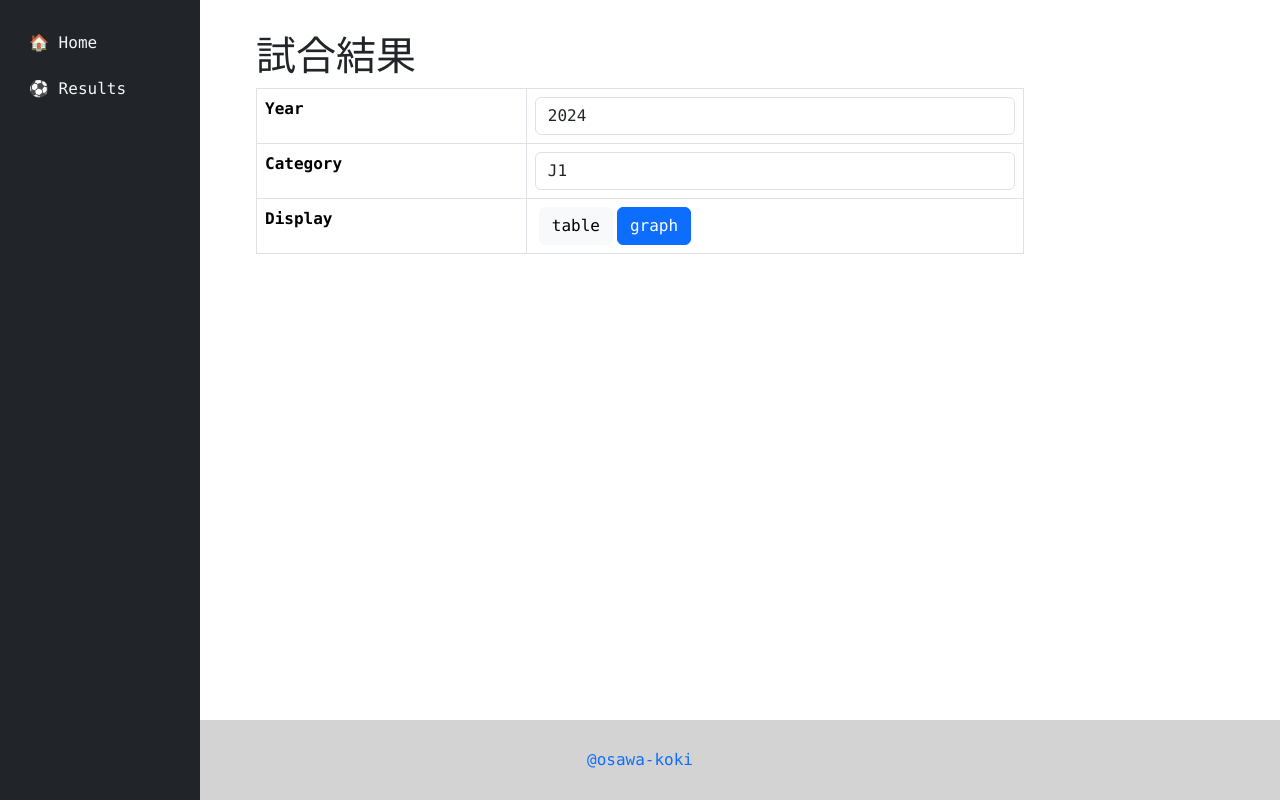
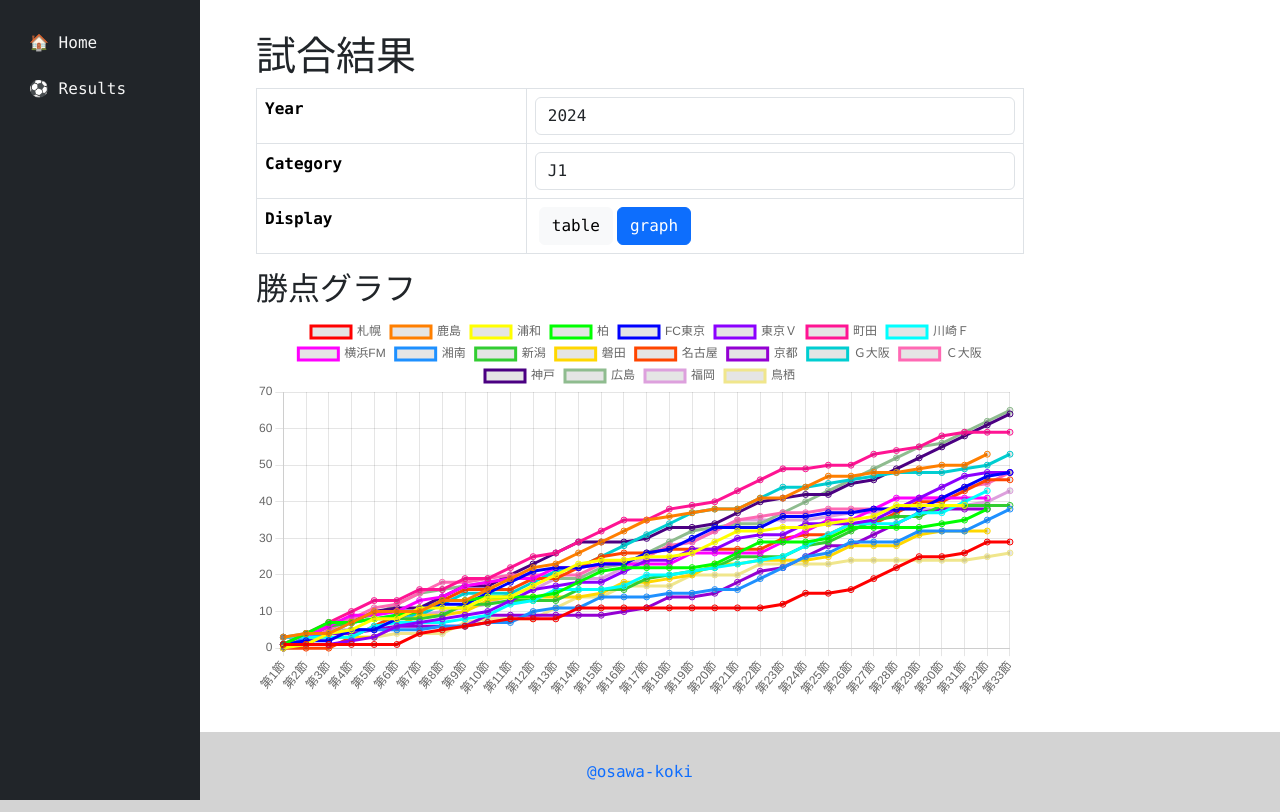
Before and after one commit to osawa-koki/jleague-tracker, a Next.js app: page /results in a window 1280 px wide. Both pictures are taken after a click on the button "graph". Built offline with nearby package versions, Linux system fonts and the light colour scheme.

Commit message:
グラフの作成。

```diff
--- /dev/null
+++ b/app/_util/presetColors.ts
@@ -0,0 +1,27 @@
+export default [
+  '#FF0000', // 赤
+  '#FF7F00', // オレンジ
+  '#FFFF00', // 黄色
+  '#00FF00', // ライムグリーン
+  '#0000FF', // 青
+  '#8B00FF', // バイオレット
+  '#FF1493', // ディープピンク
+  '#00FFFF', // シアン
+  '#FF00FF', // マゼンタ
+  '#1E90FF', // ドジャーブルー
+  '#32CD32', // ライムグリーン
+  '#FFD700', // ゴールド
+  '#FF4500', // オレンジレッド
+  '#9400D3', // ダークバイオレット
+  '#00CED1', // ダークターコイズ
+  '#FF69B4', // ホットピンク
+  '#4B0082', // インディゴ
+  '#8FBC8F', // ダークシーグリーン
+  '#DDA0DD', // プラム
+  '#F0E68C', // カーキ
+  '#FF6347', // トマト
+  '#7B68EE', // ミディアムスレートブルー
+  '#20B2AA', // ライトシーグリーン
+  '#D2691E', // チョコレート
+  '#9932CC' // ダークオーキッド
+]
--- /dev/null
+++ b/app/results/_leagueGraph.tsx
@@ -0,0 +1,75 @@
+import React, { useMemo } from 'react'
+
+import {
+  Chart as ChartJS,
+  CategoryScale,
+  LinearScale,
+  PointElement,
+  LineElement,
+  Title,
+  Tooltip,
+  Legend,
+  type ChartDataset
+} from 'chart.js'
+import { Line } from 'react-chartjs-2'
+
+import type TeamStatus from '@/app/@types/TeamStatus'
+import presetColors from '@/app/_util/presetColors'
+
+ChartJS.register(
+  CategoryScale,
+  LinearScale,
+  PointElement,
+  LineElement,
+  Title,
+  Tooltip,
+  Legend
+)
+
+interface Props {
+  teamStatuses: TeamStatus[]
+}
+
+export default function LeagueGraph (props: Props): React.JSX.Element {
+  const { teamStatuses } = props
+
+  const maxSection = useMemo(() => {
+    return Math.max(...teamStatuses.map(status => status.gameResults.length))
+  }, [teamStatuses])
+
+  const labels = useMemo(() => {
+    return Array.from({ length: maxSection }, (_, i) => maxSection - i).reverse().map(section => `第${section}節`)
+  }, [maxSection])
+
+  const graphData = useMemo(() => {
+    const colors = [...presetColors]
+    const datasets = teamStatuses.map((status) => {
+      const pointHistories = status.gameResults.map((result) => {
+        switch (true) {
+          case result.ourScore > result.theirScore: return 3
+          case result.ourScore === result.theirScore: return 1
+          default: return 0
+        }
+      })
+      const accumulatedPoints = pointHistories.reduce<number[]>((acc, point, index) => {
+        const previousTotal = index > 0 ? acc[index - 1] : 0
+        acc.push(previousTotal + point)
+        return acc
+      }, [])
+      return {
+        label: status.teamName.shortName,
+        data: accumulatedPoints,
+        borderColor: colors.shift()
+      } satisfies ChartDataset<'line'>
+    })
+
+    return { labels, datasets }
+  }, [teamStatuses])
+
+  return (
+    <>
+      <h2>勝点グラフ</h2>
+      <Line data={graphData} />
+    </>
+  )
+}
--- a/app/results/page.tsx
+++ b/app/results/page.tsx
@@ -9,6 +9,7 @@ import type TeamStatus from '@/app/@types/TeamStatus'
 import fetcher from '@/app/_util/fetcher'
 
 import LeagueTable from './_leagueTable'
+import LeagueGraph from './_leagueGraph'
 
 const years = Array.from({ length: 2024 - 2017 + 1 }, (_, i) => 2024 - i)
 const categories = ['J1', 'J2', 'J3']
@@ -88,6 +89,7 @@ export default function ResultsPage (): React.JSX.Element {
           </tbody>
         </Table>
         {displayStyle === 'table' && <LeagueTable teamStatuses={teamStatuses} />}
+        {displayStyle === 'graph' && <LeagueGraph teamStatuses={teamStatuses} />}
       </div>
     </>
   )
```
